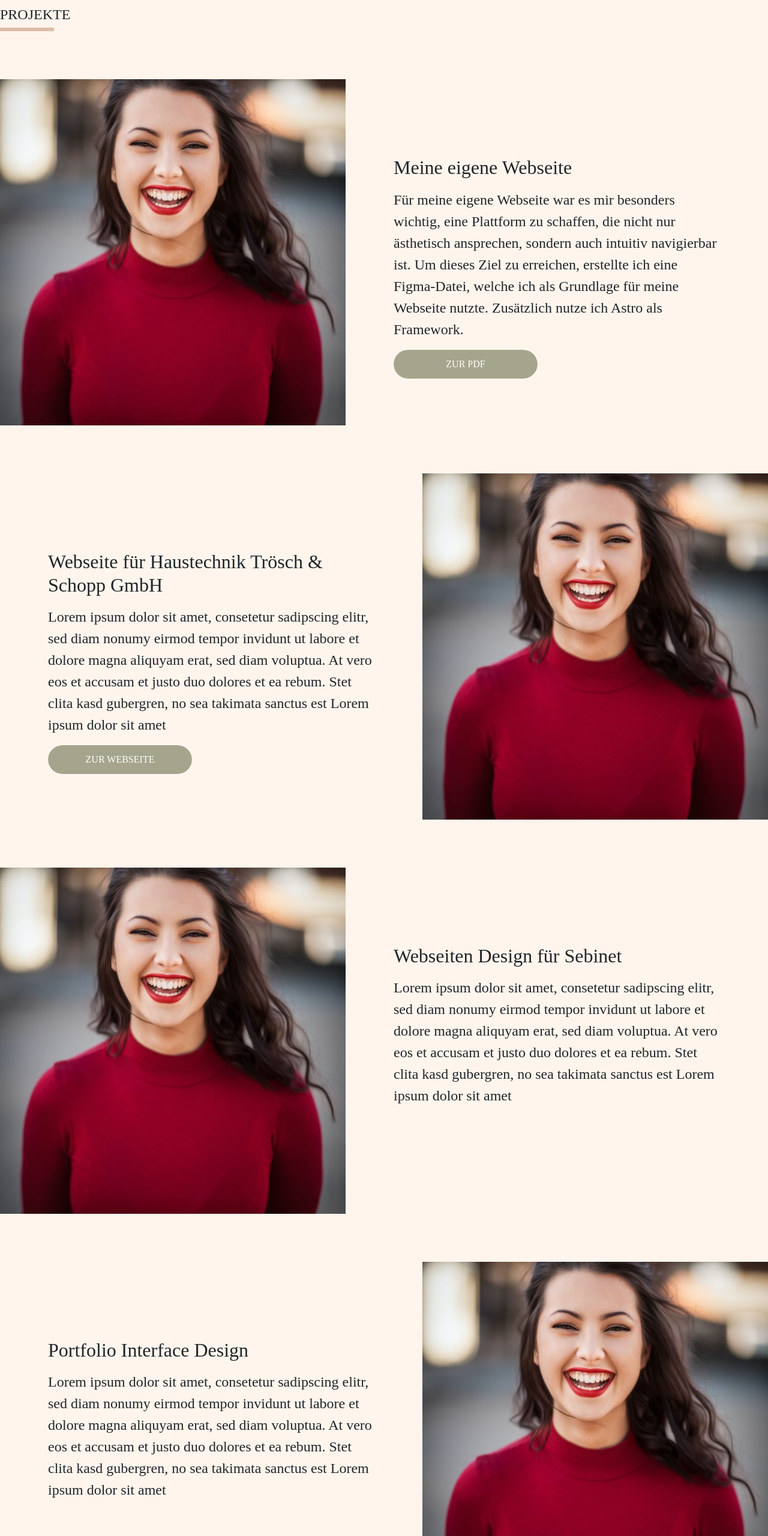
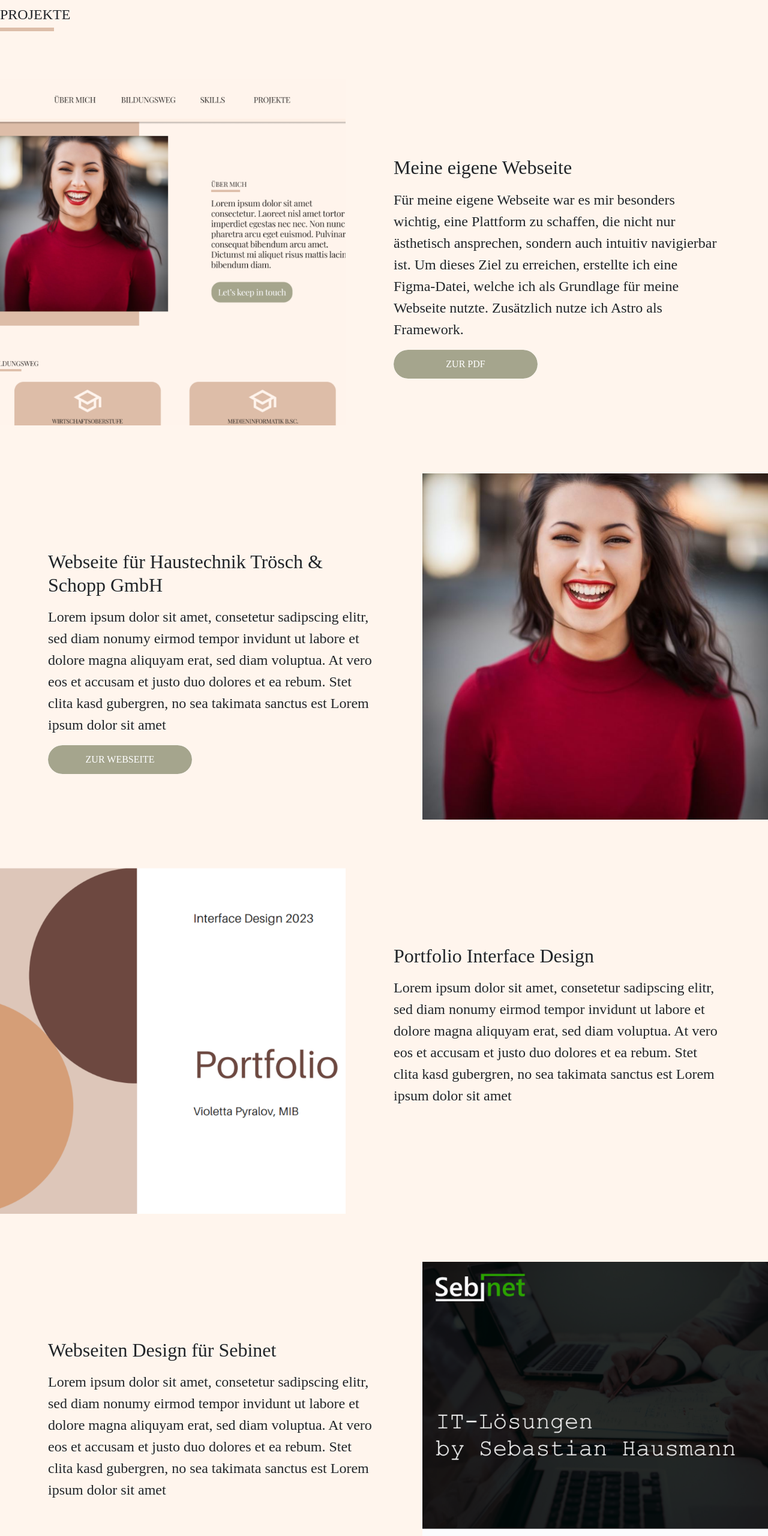
Before and after one commit to Ivorysanna/EigeneWebseite, an Astro site: page / in a window 1280 px wide. Shown: the part 2200-4760 px from the top of the page at 60% size. Built offline with nearby package versions, Linux system fonts and the light colour scheme; Astro itself is replaced by a stand-in of ours.

Commit message:
added content to projects

```diff
--- a/src/components/sections/Projects.astro
+++ b/src/components/sections/Projects.astro
@@ -6,7 +6,7 @@ import PictureText from "../PictureText.astro";
 <div id="projects-anchor" class="projects">
     <Title title="Projekte" />
     <PictureText
-        picture="ich.JPG"
+        picture="WebseiteCover.png"
         title="Meine eigene Webseite"
         text="Für meine eigene Webseite war es mir besonders wichtig, eine Plattform zu schaffen, die nicht nur ästhetisch ansprechen, sondern auch intuitiv navigierbar ist. Um dieses Ziel zu erreichen, erstellte ich eine Figma-Datei, welche ich als Grundlage für meine Webseite nutzte. Zusätzlich nutze ich Astro als Framework. "
         buttontext="Zur PDF"
@@ -21,20 +21,21 @@ import PictureText from "../PictureText.astro";
     pictureFirst={false}
     href="/SebbisWebseite.pdf"
     />
+
     <PictureText
-        picture="ich.JPG"
-        title="Webseiten Design für Sebinet"
+        picture="PortfolioCover.png"
+        title="Portfolio Interface Design"
         text="Lorem ipsum dolor sit amet, consetetur sadipscing elitr, sed diam nonumy eirmod tempor invidunt ut labore et dolore magna aliquyam erat, sed diam voluptua. At vero eos et accusam et justo duo dolores et ea rebum. Stet clita kasd gubergren, no sea takimata sanctus est Lorem ipsum dolor sit amet"
         buttontext="Zur PDF"
     />
+    <PictureText
+        picture="SebinetCover.png"
+        title="Webseiten Design für Sebinet"
+        text="Lorem ipsum dolor sit amet, consetetur sadipscing elitr, sed diam nonumy eirmod tempor invidunt ut labore et dolore magna aliquyam erat, sed diam voluptua. At vero eos et accusam et justo duo dolores et ea rebum. Stet clita kasd gubergren, no sea takimata sanctus est Lorem ipsum dolor sit amet"
+        pictureFirst={false}
+        buttontext="Zur PDF"
+    />
 
-    <PictureText
-        picture="ich.JPG"
-        title="Portfolio Interface Design"
-        text="Lorem ipsum dolor sit amet, consetetur sadipscing elitr, sed diam nonumy eirmod tempor invidunt ut labore et dolore magna aliquyam erat, sed diam voluptua. At vero eos et accusam et justo duo dolores et ea rebum. Stet clita kasd gubergren, no sea takimata sanctus est Lorem ipsum dolor sit amet"
-        buttontext="Zur PDF"
-        pictureFirst={false}
-    />
 </div>
 
 <style lang="scss">
```
Lines whose indentation alone changed are shown as unchanged.
